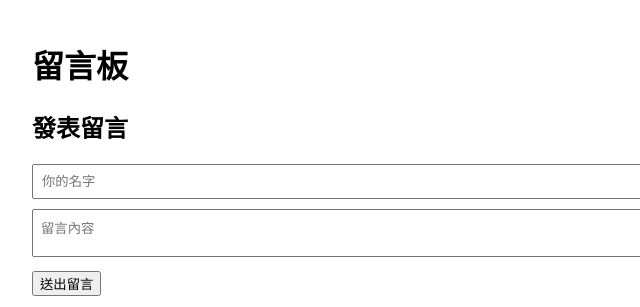
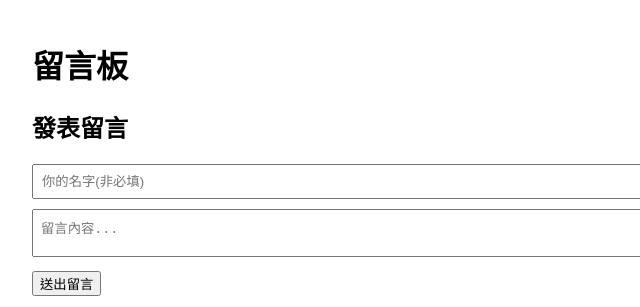
Before and after one commit to jinnn06/messageboard-test, a plain HTML site: page index.html in a window 1280 px wide. Shown: the top 307 px of the page, 208-848 px from the left. Drawn offline with Linux system fonts and the light colour scheme.

Commit message:
Update index.html

```diff
--- a/index.html
+++ b/index.html
@@ -55,8 +55,8 @@
 
     <div class="comment-form">
         <h2>發表留言</h2>
-        <input type="text" id="name" placeholder="你的名字" required>
-        <textarea id="message" placeholder="留言內容" required></textarea>
+        <input type="text" id="name" placeholder="你的名字(非必填)" required>
+        <textarea id="message" placeholder="留言內容..." required></textarea>
         <button onclick="submitComment()">送出留言</button>
     </div>
 
```
